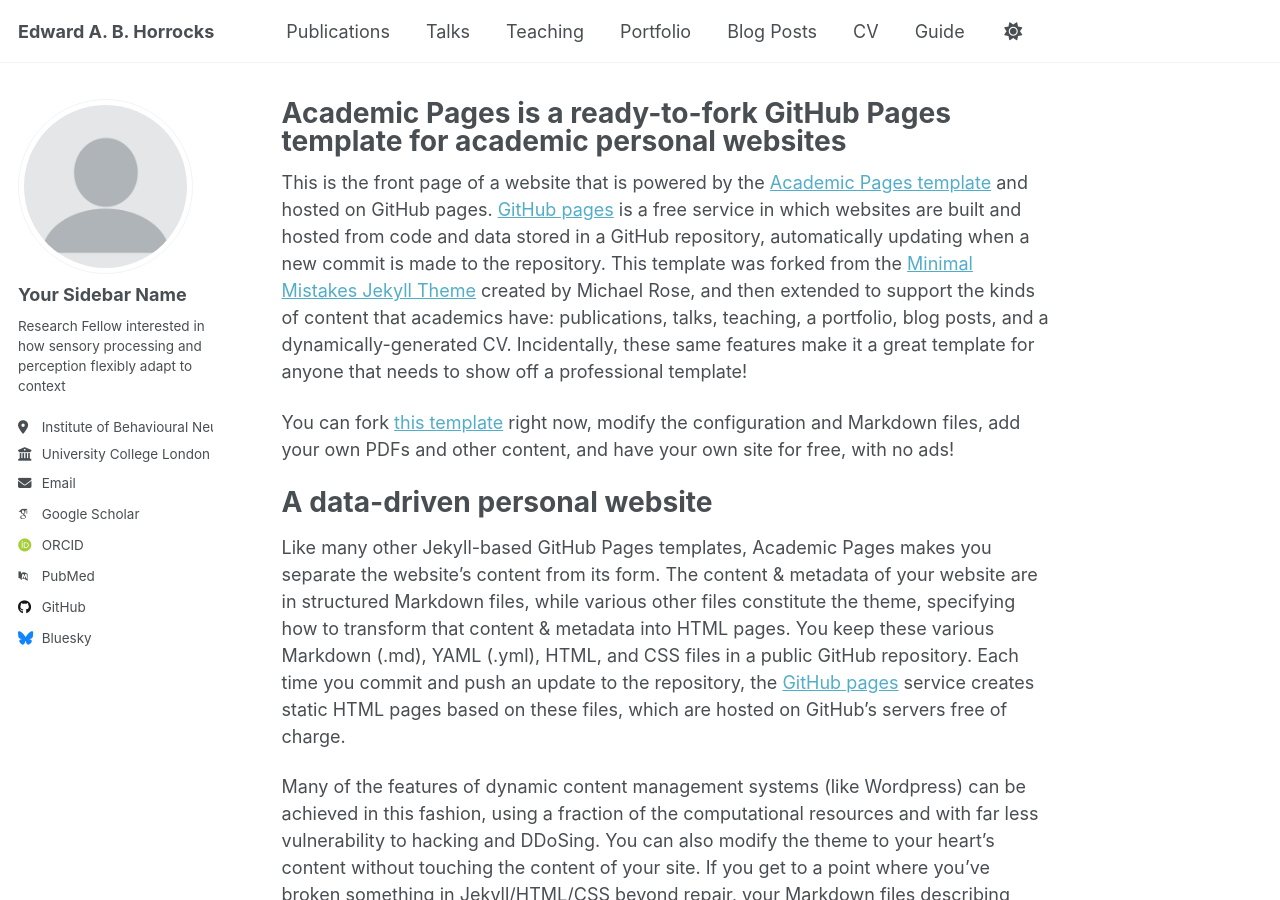
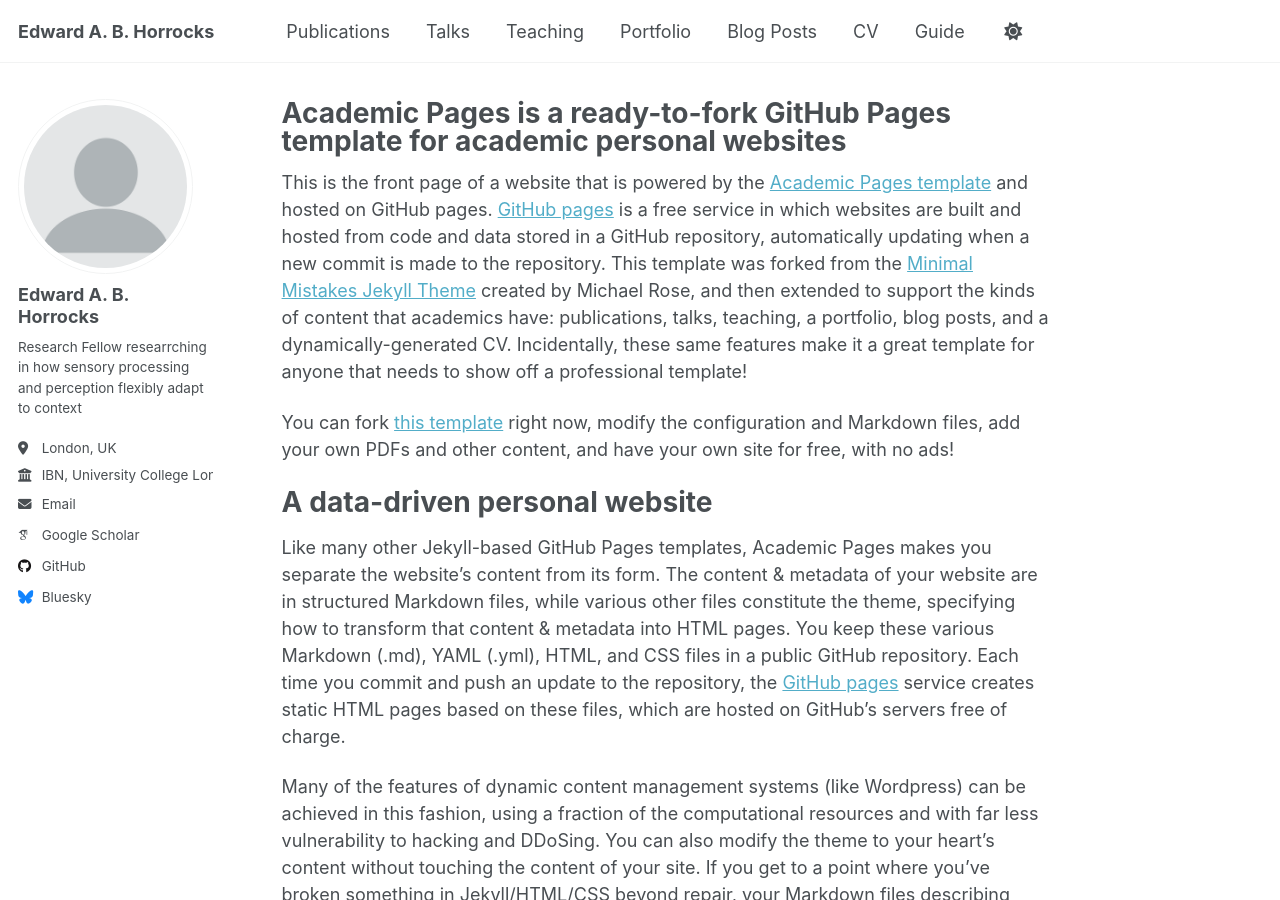
Before and after one commit to eabhorrocks/eabhorrocks.github.io, a Jekyll site: the page built from _pages/about.md, in a window 1280 px wide and 900 px high. Built offline with Jekyll 4.4.1, drawn with Linux system fonts in a browser that asks for light colours; some web fonts are replaced; a script that is not in the unit is left out.

Commit message:
Update _config.yml

```diff
--- a/_config.yml
+++ b/_config.yml
@@ -24,11 +24,11 @@ repository               : "academicpages/academicpages.github.io"
 author:
   # Biographic information
   avatar           : "profile.png"
-  name             : "Your Sidebar Name"
+  name             : "Edward A. B. Horrocks"
   pronouns         : # example: "she/her"
-  bio              : "Research Fellow interested in how sensory processing and perception flexibly adapt to context"
-  location         : "Institute of Behavioural Neuroscience, London, United Kingdom"
-  employer         : "University College London"
+  bio              : "Research Fellow researrching in how sensory processing and perception flexibly adapt to context"
+  location         : "London, UK"
+  employer         : "IBN, University College London"
   uri              : # URL
   email            : "edward.horrocks.17@ucl.ac.uk"
 
@@ -38,9 +38,9 @@ author:
   googlescholar    : "https://scholar.google.com/citations?user=PS_CX0AAAAAJ"
   inspire-hep      : # URL
   impactstory      : # URL
-  orcid            : "https://orcid.org/yourorcidurl"
+  orcid            : #"https://orcid.org/yourorcidurl"
   semantic         : # URL
-  pubmed           : "https://www.ncbi.nlm.nih.gov/pubmed/?term=john+snow"
+  pubmed           : #"https://www.ncbi.nlm.nih.gov/pubmed/?term=john+snow"
   researchgate     : # URL
   scopus           : # URL
 
@@ -54,7 +54,7 @@ author:
 
   # Social media
   artstation       : # Username
-  bluesky          : "eabhorrocks" # Replace this with you Bluesky username
+  bluesky          : "eabhorrocks.bsky.social" # Replace this with you Bluesky username
   facebook         : # Username
   flickr           : # Username
   foursquare       : # Username
```
